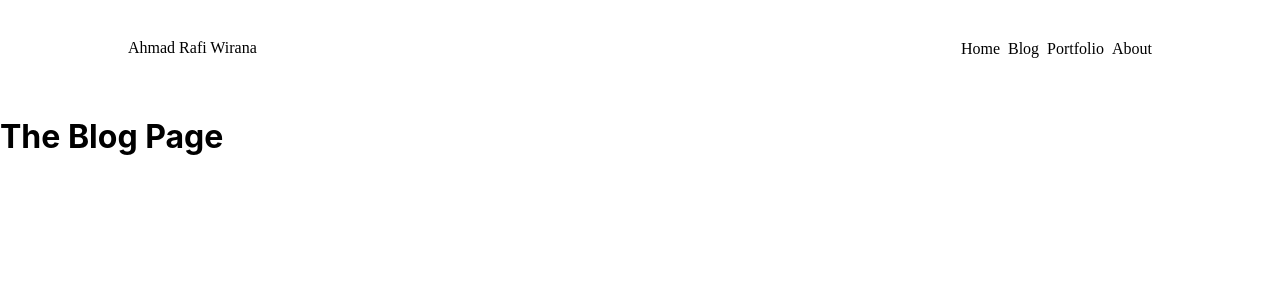
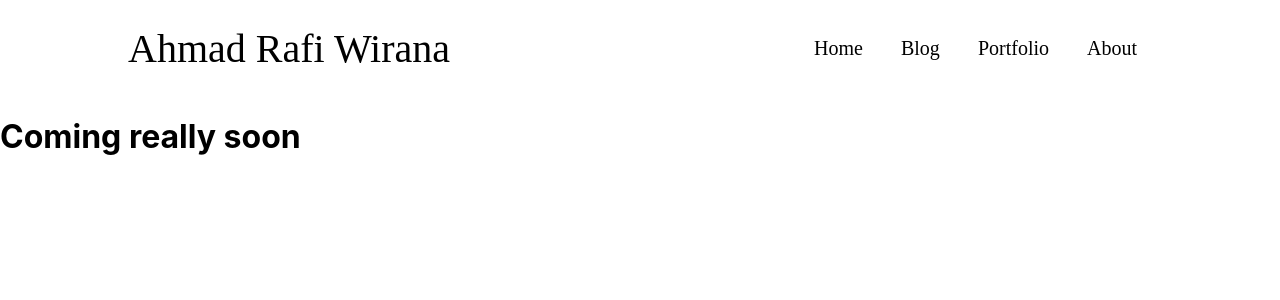
Before and after one commit to ahmadrafidev/Personal-Website-2, a Next.js app: page /blog in a window 1280 px wide. Shown: the top 300 px of the page. Built offline with nearby package versions, Linux system fonts and the light colour scheme.

Commit message:
add icon

```diff
--- a/components/home-page/profile.js
+++ b/components/home-page/profile.js
@@ -7,7 +7,7 @@ function Profile() {
     <section className={classes.profile}>
       <div className={classes.image}>
         <Image
-          src='../../public/images/site/Rafi_Kadept Kastrat.jpg'
+          src='/images/site/Rafi_Kadept Kastrat.jpg'
           alt='my profile picture'
           width={300}
           height={300}
--- a/components/layout/layout.js
+++ b/components/layout/layout.js
@@ -5,8 +5,8 @@ import MainNavigation from './main-navigation';
 function Layout(props) {
   return(
     <Fragment>
-      <MainNavigation />
-      <main>{props.children}</main>
+        <MainNavigation />
+        <main>{props.children}</main>
     </Fragment>
   );
 }
--- a/components/layout/logo.module.css
+++ b/components/layout/logo.module.css
@@ -1,3 +1,5 @@
 .logo {
   font-family: 'Gentium Basic', serif;
+  font-size: 40px;
+  font-weight: 400;
 }
--- a/components/layout/main-navigation.js
+++ b/components/layout/main-navigation.js
@@ -5,6 +5,8 @@
 import Logo from './logo';
 import classes from './main-navigation.module.css';
 import Link from 'next/link';
+import Head from 'next/head';
+
 
 function MainNavigation() {
   return(
--- a/components/layout/main-navigation.module.css
+++ b/components/layout/main-navigation.module.css
@@ -18,6 +18,8 @@
 
 .header li {
   margin: 0 var(--size-4);
+  padding: 15px;
+  font-size: 20px;
 }
 
 .header a {
--- a/pages/_app.js
+++ b/pages/_app.js
@@ -6,6 +6,9 @@ import Layout from '../components/layout/layout';
 function MyApp({ Component, pageProps }) {
     return(
         <Layout>
+            <Head>
+                <link rel="shortcut icon" href="/icons/mars.png"/>
+            </Head>
             <Component {...pageProps }/>
         </Layout>
 
--- a/pages/blog.js
+++ b/pages/blog.js
@@ -3,7 +3,7 @@
 function BlogPage() {
   return (
     <div>
-      <h1>The Blog Page</h1>
+      <h1>Coming really soon</h1>
     </div>
   );
 }
--- a/pages/portfolio.js
+++ b/pages/portfolio.js
@@ -3,7 +3,7 @@
 function PortfolioPage() {
   return (
     <div>
-      <h1>The Portfolio Page</h1>
+      <h1>Coming really soon</h1>
     </div>
   );
 }
```
Also changed, not shown: public/icons/mars.png (added).
